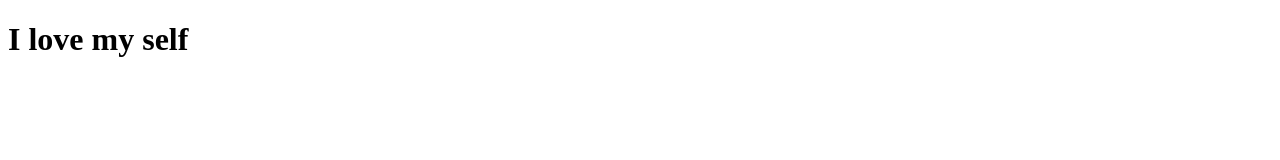
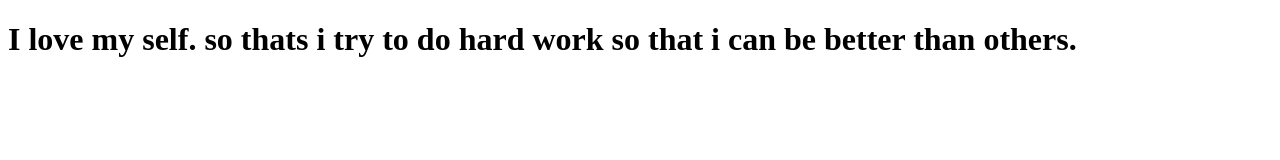
Before and after one commit to Promi02/try-repo, a plain HTML site: page index.html in a window 1280 px wide. Drawn offline with Linux system fonts and the light colour scheme.

Commit message:
more details added

```diff
--- a/index.html
+++ b/index.html
@@ -8,6 +8,6 @@
     <link rel="stylesheet" href="style.css">
 </head>
 <body>
-<h1>I love my self</h1>
+<h1>I love my self. so thats i try to do hard work so that i can be better than others.</h1>
 </body>
 </html>
```
